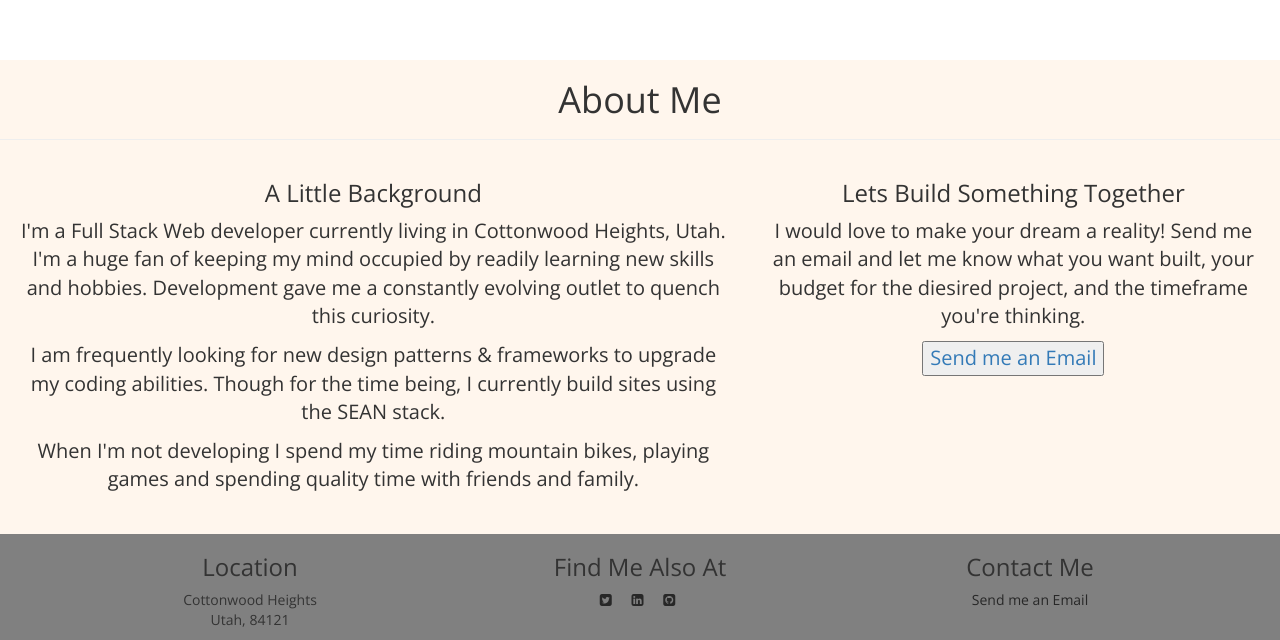
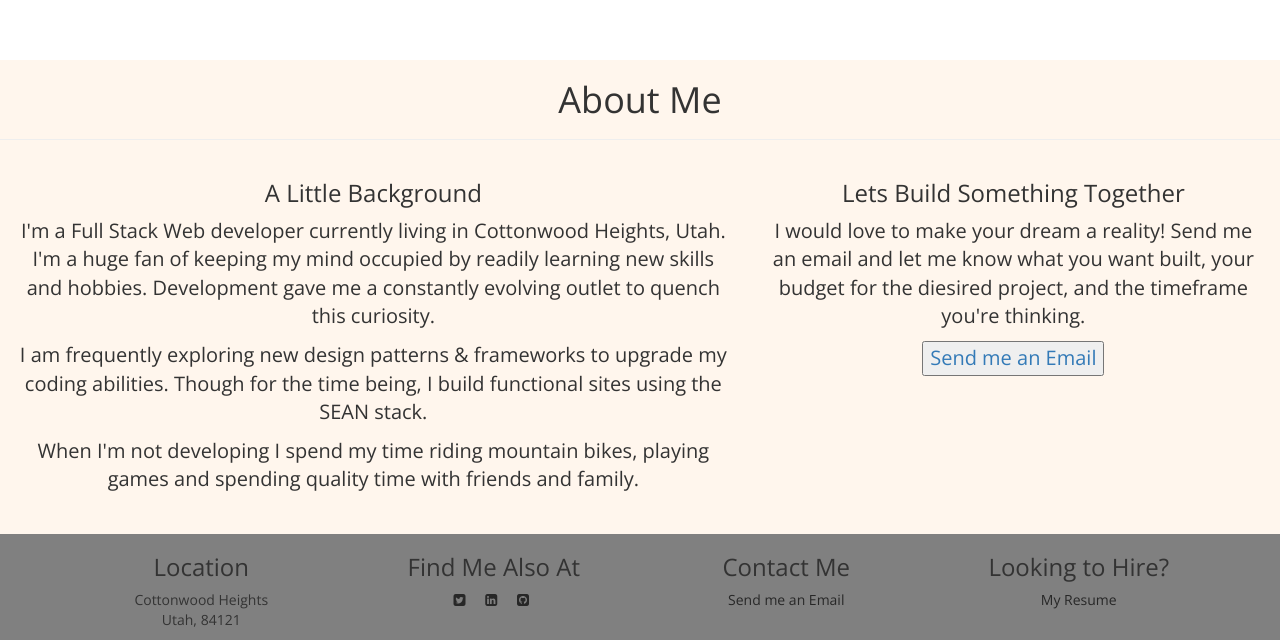
Before and after one commit to RyanBryce/RyanBryce.github.io, a website: page index.html in a window 1280 px wide. Shown: the part 3427-4067 px from the top of the page. Drawn offline with nearby package versions, Linux system fonts and the light colour scheme.

Commit message:
made a few changes to the text in about me and changed layout in the footer, added resume col

```diff
--- a/index.html
+++ b/index.html
@@ -63,6 +63,12 @@
                       <a class="fa fa-twitter-square" href="https://twitter.com/RyanDevBryce" target="_blank" aria-hidden="true"></a><br>
                     </div>
                   </div>
+                  <!-- <div class="social-icon-4">
+                    <div class="wow fadeInRightBig">
+
+                      <a class="fa fa-file-text-o" href="https://twitter.com/RyanDevBryce" target="_blank" aria-hidden="true"></a><br>
+                    </div>
+                  </div> -->
                 </div>
               </div>
             </div>
@@ -200,7 +206,7 @@
           <h3>A Little Background</h3>
           <p>I'm a Full Stack Web developer currently living in Cottonwood Heights, Utah. I'm a huge fan of keeping my mind occupied by readily learning new skills and hobbies. Development gave me a constantly evolving outlet to quench this curiosity.</p>
 
-          <p>I am frequently looking for new design patterns & frameworks to upgrade my coding abilities. Though for the time being, I currently build sites using the SEAN stack. </p>
+          <p>I am frequently exploring new design patterns & frameworks to upgrade my coding abilities. Though for the time being, I build functional sites using the SEAN stack. </p>
 
           <p>When I'm not developing I spend my time riding mountain bikes, playing games and spending quality time with friends and family. </p>
 
@@ -219,12 +225,12 @@
     <footer style="background-color:grey;" class="text-center">
       <div class="container footer-section">
           <div class="row">
-              <div class="col-md-4">
+              <div class="col-md-3">
                   <h3>Location</h3>
                   <p>Cottonwood Heights
                       <br> Utah, 84121</p>
               </div>
-              <div class="col-md-4">
+              <div class="col-md-3">
                   <h3>Find Me Also At</h3>
                   <ul class="list-inline">
                       <li>
@@ -237,9 +243,13 @@
                       </li>
                   </ul>
               </div>
-              <div class="col-md-4">
+              <div class="col-md-3">
                   <h3>Contact Me</h3>
                   <a href="mailto:ryan.bryce1992@gmail.com">Send me an Email</a>
+              </div>
+              <div class="col-md-3">
+                  <h3>Looking to Hire?</h3>
+                    <a href="https://docs.google.com/document/d/1SqD22JXs4l4eBk16Jd0N_mh8Ttl2DZiYbsoifKWxhbI/edit">My Resume</a>
               </div>
           </div>
       </div>
```
Also changed, not shown: styles/styles.sass (+30 -0 lines).
